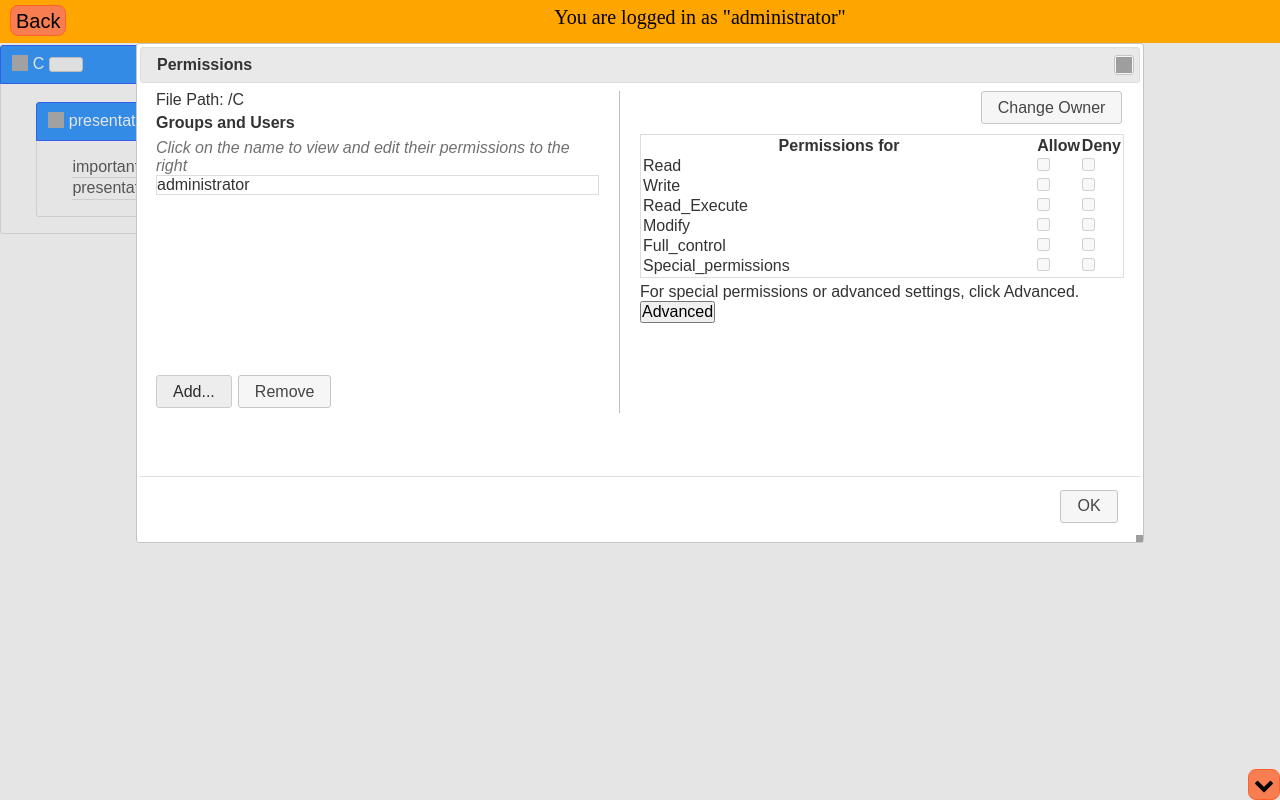
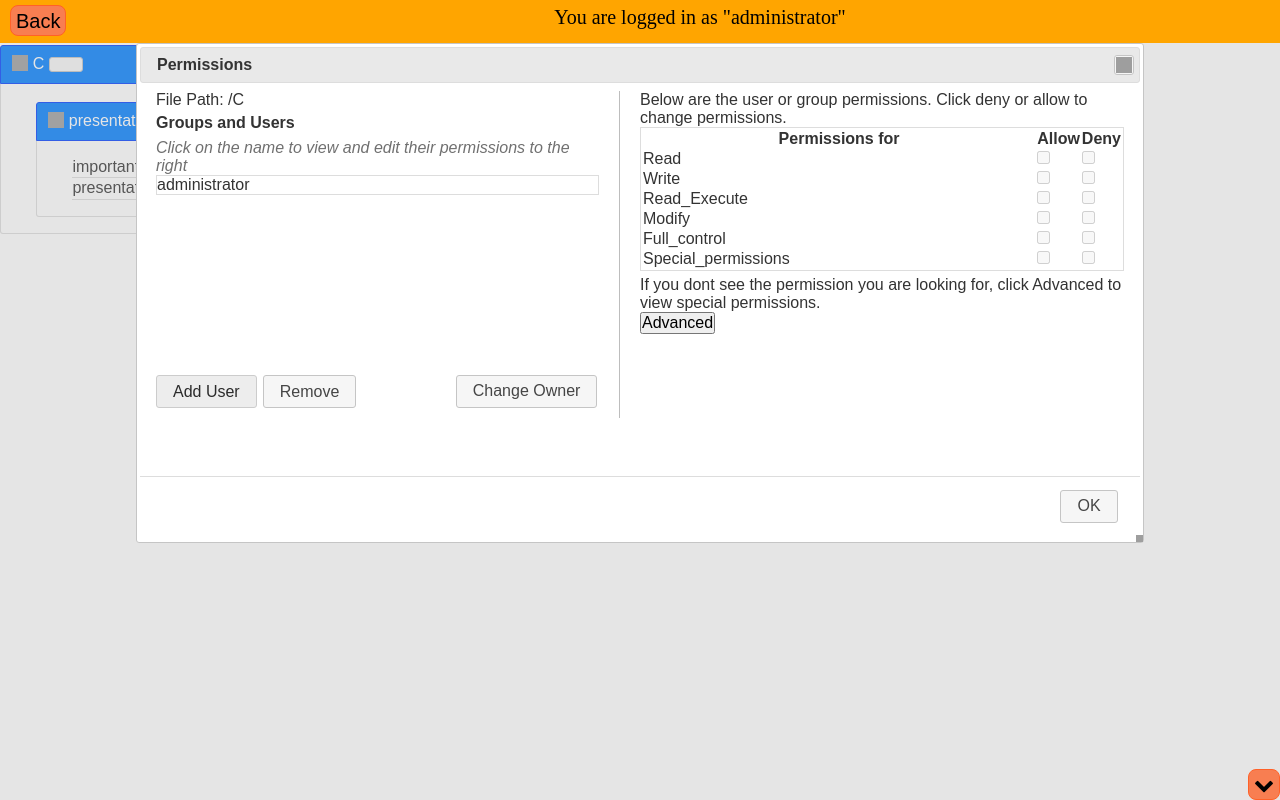
Before and after one commit to CSE256-Spring24/problem-solving-project-teamteamteamsequel, a website: page wrapper_add_new_user.html in a window 1280 px wide. Both pictures are taken after a click on the button 65 px from the left and 64 px from the top of the page. Drawn offline with nearby package versions, Linux system fonts and the light colour scheme; grey boxes are pictures that could not be loaded; a web font is replaced by a local one.

Commit message:
style changes

```diff
--- a/fileperms_style.css
+++ b/fileperms_style.css
@@ -92,3 +92,7 @@
 #permissions_user_title{
     font-weight: 600;
 }
+
+#perm_change_owner_button{
+   margin-top: -38px;
+}
--- a/view_baseline.js
+++ b/view_baseline.js
@@ -39,7 +39,9 @@ perm_dialog = define_new_dialog('permdialog', title='Permissions', options = {
 obj_name_div = $('<div id="permdialog_objname" class="section">File Path: <span id="permdialog_objname_namespan"></span> </div>')
 
 //Make the div with the explanation about special permissions/advanced settings:
-advanced_expl_div = $('<div id="permdialog_advanced_explantion_text">For special permissions or advanced settings, click Advanced.</div>')
+advanced_expl_div = $('<div id="permdialog_advanced_explantion_text">If you dont see the permission you are looking for, click Advanced to view special permissions.</div>')
+
+permissions_description = $('<div id="permissions_description_here">Below are the user or group permissions. Click deny or allow to change permissions.</div>')
 
 // Make the (grouped) permission checkboxes table:
 grouped_permissions = define_grouped_permission_checkboxes('permdialog_grouped_permissions')
@@ -55,8 +57,10 @@ file_permission_users.css({
 
 })
 
+
+
 // Make button to add a new user to the list:
-perm_add_user_select = define_new_user_select_field('perm_add_user', 'Add...', on_user_change = function(selected_user){
+perm_add_user_select = define_new_user_select_field('perm_add_user', 'Add User', on_user_change = function(selected_user){
     // console.log("add...")
     let filepath = perm_dialog.attr('filepath')
     if(selected_user && (selected_user.length > 0) && (selected_user in all_users)) { // sanity check that a user is actually selected (and exists)
@@ -286,9 +290,10 @@ col1.append($('<div id="permissions_user_description">Click on the name to view
 col1.append(file_permission_users);
 col1.append(perm_add_user_select);
 perm_add_user_select.append(perm_remove_user_button)
+col1.append(perm_change_owner_button)
 
 // put stuff in 2nd column
-col2.append(perm_change_owner_button)
+col2.append(permissions_description)
 col2.append(grouped_permissions)
 col2.append(advanced_expl_div)
 adv_perm_panel = $('<div id="advpermpanel" class="dropdown-content"><br></div>')
@@ -299,6 +304,9 @@ console.log($('#adv_permissions_tab').attr("display"));
 //
 // col2.append($('#adv_permissions_tab'));
 col2.append($('<div class="dropdown"><button onclick="myFunction()" class="dropbtn">Advanced</button></div>'))
+
+
+
 
 // ocument.getElementById("advpermpanel").classList.toggle("hide");
 
```
